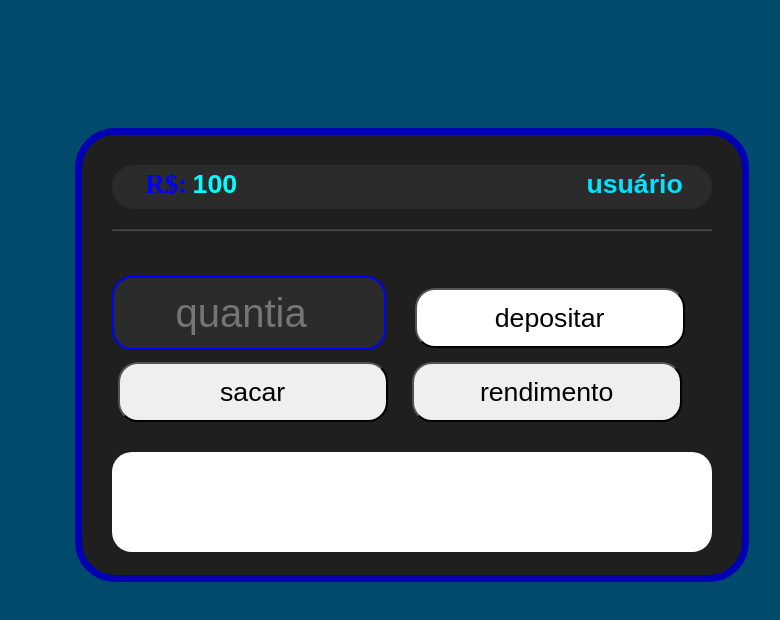
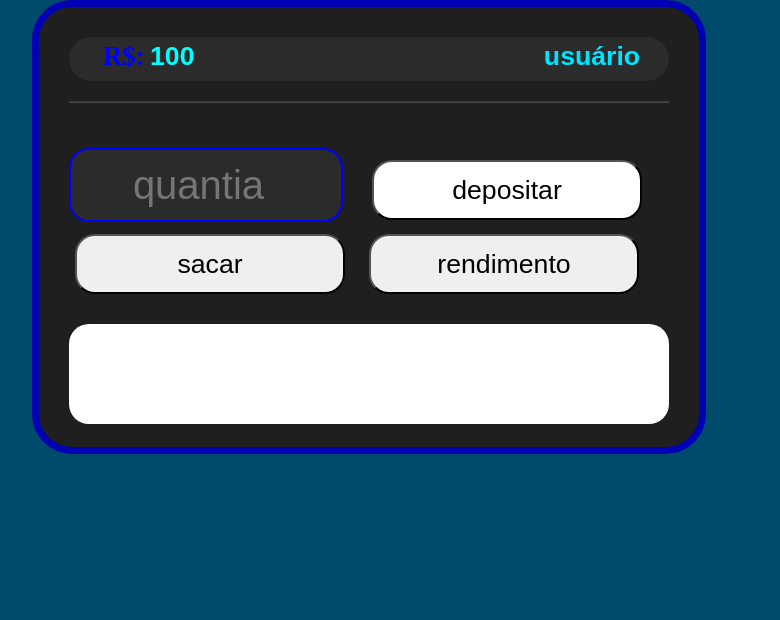
Before and after one commit to wellington067/caixa_eletronico, a plain HTML site: page index.html in a window 1280 px wide. Shown: the whole page, without its empty margins (271-1051 px from the left). Drawn offline with Linux system fonts and the light colour scheme.

Commit message:
Update style.css

```diff
--- a/css/style.css
+++ b/css/style.css
@@ -11,7 +11,7 @@ body{
     height: 380px;
     padding:30px;
     margin-top: 10%;
-    margin-left:27%;
+    margin: auto;
     border-radius: 40px;
     border: 7px solid rgb(0, 0, 181);
 }
```
